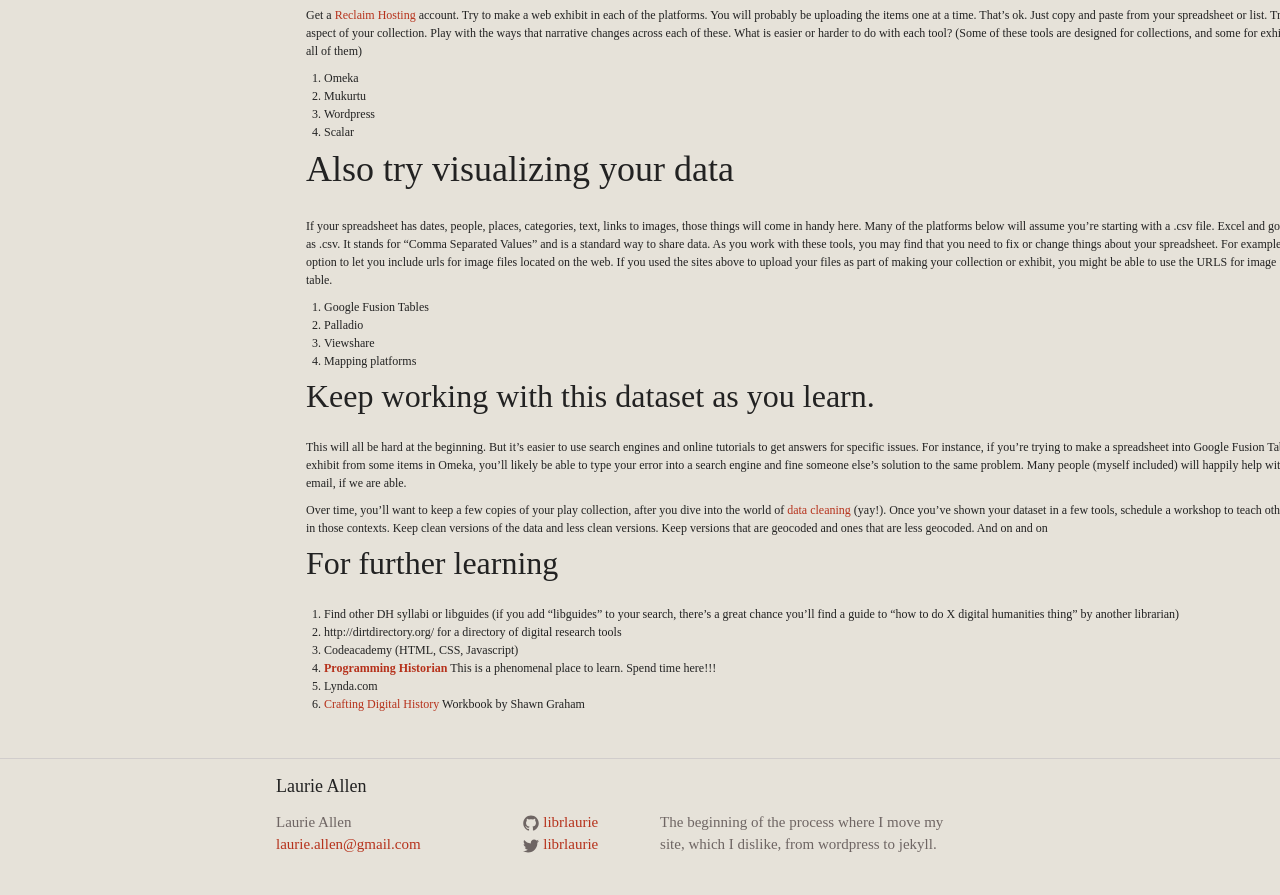
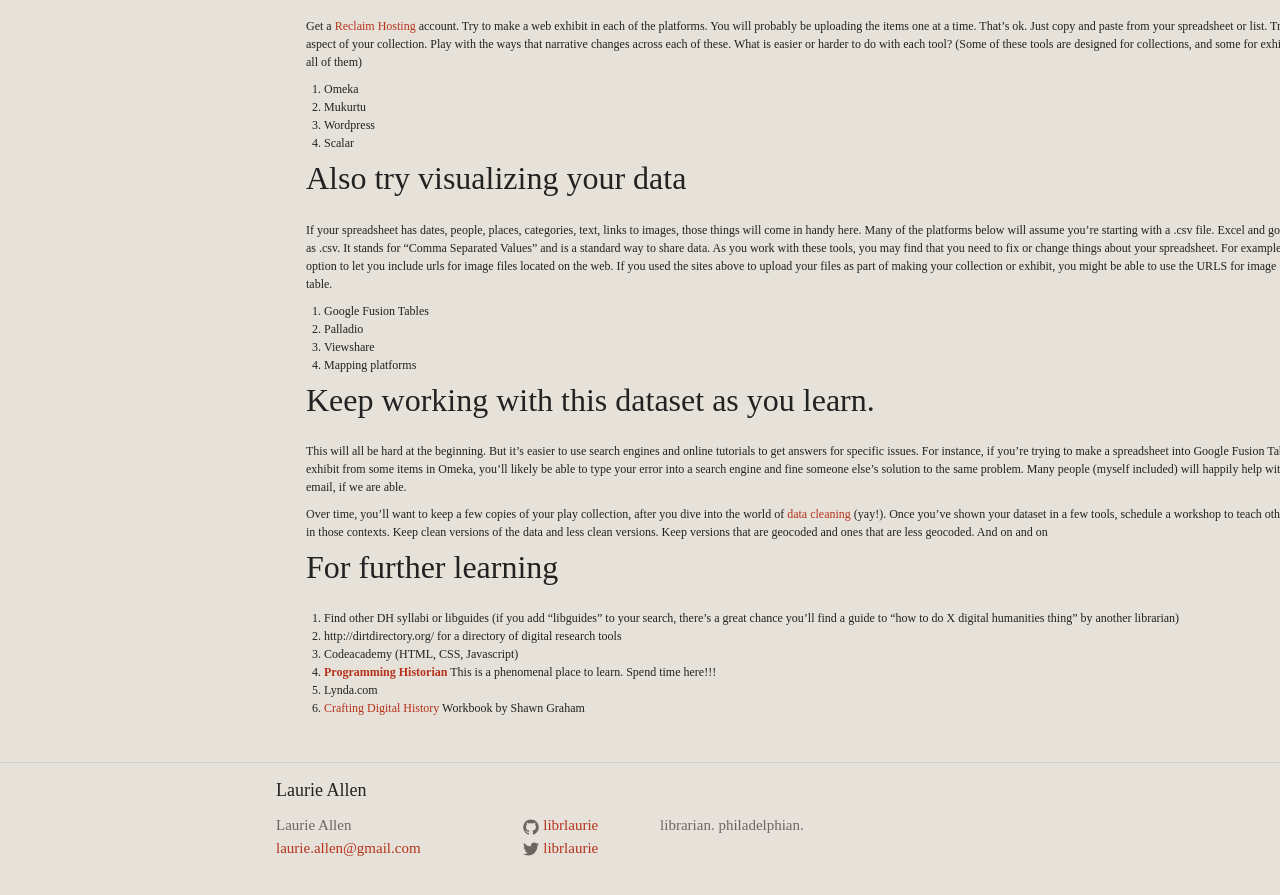
Before and after one commit to librlaurie/librlaurie.github.io, a Jekyll site: the page built from _posts/2016-05-12-how-to-learn-tools-for-librarians.markdown, in a window 1280 px wide and 900 px high, scrolled down 883 px. Shown: the top 895 px of the window. Built offline with Jekyll 4.4.1, drawn with Linux system fonts in a browser that asks for light colours.

```diff
--- a/_config.yml
+++ b/_config.yml
@@ -9,11 +9,11 @@
 title: Laurie Allen
 email: laurie.allen@gmail.com
 description: > # this means to ignore newlines until "baseurl:"
-  The beginning of the process where I move my site, which I dislike, from wordpress to jekyll.
+  librarian. philadelphian.
 baseurl: "" # the subpath of your site, e.g. /blog
 url: "http://librlaurie.github.io/" # the base hostname & protocol for your site
 twitter_username: librlaurie
 github_username:  librlaurie
 
 # Build settings
-# markdown: kramdown
+markdown: kramdown
--- a/_posts/2016-05-12-how-to-learn-tools-for-librarians.markdown
+++ b/_posts/2016-05-12-how-to-learn-tools-for-librarians.markdown
@@ -13,7 +13,7 @@ But practicing librarians are not required to get through all the material in a
 
 Many of the digital scholarship projects that emerge involve digitally curated collections, or digital exhibits, or explorations (maps, visualizations, networks) of digital items. There are many fascinating ways to engage in DH or Digital Scholarship that don’t take this approach, but I find it really helpful for learning. I have not included links or how to’s in here. Instead, it's just advice.
 
-### Make a play collection (or borrow someone else’s)
+## Make a play collection (or borrow someone else’s)
 1. **Pick** a sample topic and/or collection. It’s very helpful if you, personally, find the content interesting. Perhaps choose a collection your library has already digitized. It doesn’t need to be library materials, but that’s handy. It should include digital files (images, texts, videos, whatever) that you would like to explore.
 1. **Gather** the digital files for each item (this might mean taking photos of them on your phone, or downloading them from the internet, or otherwise getting them)
 1. **Make a list** of the items to be included in your play collection. A spreadsheet (google doc) will work well for this. It's ok if you're working with 10 items at first, or with thousands. In either case, you'll run into problems that will need solving.
@@ -21,9 +21,9 @@ Many of the digital scholarship projects that emerge involve digitally curated c
 1. **Create a story or argument about your collection**. What does it mean? Don’t get too caught up here, either. This is for fun. But it’s worth having written some narrative about this material. Why does it matter? Maybe your narrative only includes 5 items. That's ok.
 1.	**Write down some questions raised by your collection** What might it mean? What might a person learn from this group of stuff that we don’t know? How might it expose something interesting in the world? Don't skip this part. Many of these tools are only helpful if you are trying to ask questions. As you get to know the tools, you should also be getting to know your data.
 
-## Use your play collection
+# Use your play collection
 
-# Curate a collection and make a digital exhibit
+## Curate a collection and make a digital exhibit
 Get a [Reclaim Hosting](http://reclaimhosting.com) account. Try to make a web exhibit in each of the platforms. You will probably be uploading the items one at a time. That's ok. Just copy and paste from your spreadsheet or list. Try to create a narrative about some aspect of your collection. Play with the ways that narrative changes across each of these. What is easier or harder to do with each tool? (Some of these tools are designed for collections, and some for exhibits. But try doing both things in all of them)
 
 1. 	Omeka
@@ -31,7 +31,7 @@ Get a [Reclaim Hosting](http://reclaimhosting.com) account. Try to make a web ex
 1. 	Wordpress
 1. 	Scalar
 
-# Also try visualizing your data
+## Also try visualizing your data
 If your spreadsheet has dates, people, places, categories, text, links to images, those things will come in handy here. Many of the platforms below will assume you're starting with a .csv file. Excel and google sheets will both save a sheet as .csv. It stands for "Comma Separated Values" and is a standard way to share data. As you work with these tools, you may find that you need to fix or change things about your spreadsheet. For example some of them will have the option to let you include urls for image files located on the web. If you used the sites above to upload your files as part of making your collection or exhibit, you might be able to use the URLS for image files that are on the web in the table.
 
 1.	Google Fusion Tables
```
